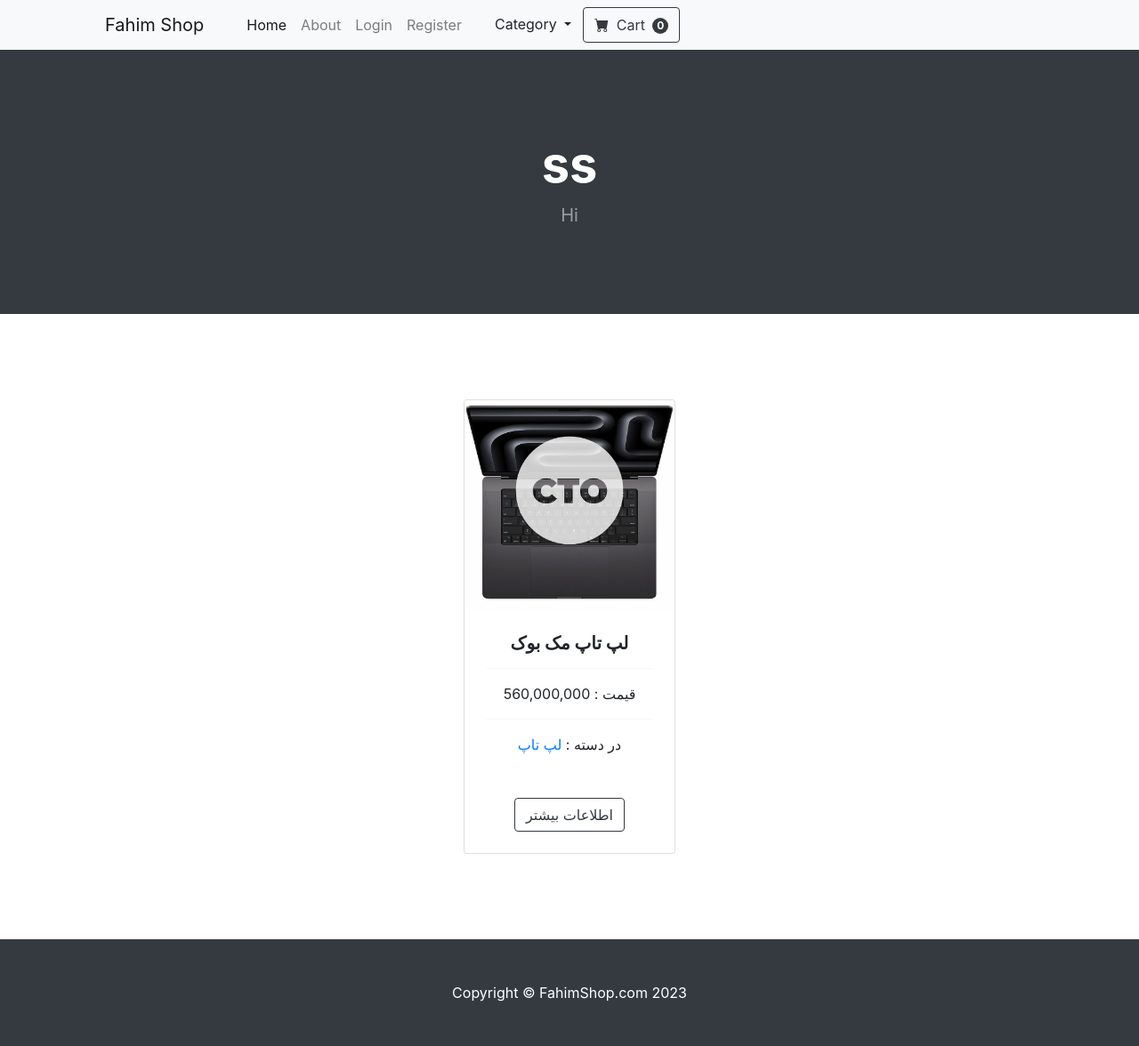
After one commit to FahimReza1386/FahimShop, a Django app: a page that uses Website/Store/templates/navbar.html in a window 1280 px wide. The commit adds this page. Shown: the whole page at 89% size. Run offline with Django 5.2, Linux system fonts and the light colour scheme; data comes from the database, SQL or seed files in the repository; both versions use the stored data as it was after the commit; some libraries are stand-ins or nearby versions.

Commit message:
Create a Categorys Sheet

```diff
--- a/Website/Store/models.py
+++ b/Website/Store/models.py
@@ -55,3 +55,18 @@ class Order(models.Model):
 
     def __str__(self):
         return self.product
+
+
+
+class Admins(models.Model):
+    first_name = models.CharField(max_length=50)
+    last_name = models.CharField(max_length=50)
+    email = models.EmailField(max_length=100)
+    user = models.ForeignKey(Customer, on_delete=models.CASCADE)
+    password = models.CharField(max_length=100)
+    phone = models.CharField(max_length=20)
+
+
+
+    def __str__(self):
+        return self.first_name
--- /dev/null
+++ b/Website/Store/templates/Category.html
@@ -0,0 +1,120 @@
+{% extends 'base.html' %}
+{% load static %}
+{% load humanize %}
+
+
+{% block content %}
+
+
+    <!-- Header-->
+
+        <header class="bg-dark py-5">
+            <div class="container px-4 px-lg-5 my-5">
+                <div class="text-center text-white">
+                    <h1 class="display-4 fw-bolder">ss</h1>
+                    <p class="lead fw-normal text-white-50 mb-0">Hi</p>
+                </div>
+            </div>
+        </header>
+
+        <!-- Section-->
+        <section class="py-5">
+            <div class="container px-4 px-lg-5 mt-5">
+                <div class="row gx-4 gx-lg-5 row-cols-2 row-cols-md-3 row-cols-xl-4 justify-content-center">
+                    {% for item in Product %}
+                    {% if item.is_sale %}
+                     <div class="col mb-5">
+                        <div class="card h-100">
+                            <div class="badge bg-dark text-white position-absolute" style="top: 0.5rem ; right: 0.5rem;">تخفیف</div>
+                            <!-- Product image-->
+                            <img class="card-img-top" src="{{ item.image.url }}" alt="..." />
+                            <!-- Product details-->
+                            <div class="card-body p-4">
+                                <div class="text-center">
+                                    <!-- Product name-->
+                                    <h5 class="fw-bolder">{{ item.name }}</h5>
+                                    <hr/>
+                                    <!-- Product price-->
+                                    <h6 style="text-decoration: line-through">{{ item.price | intcomma }} : قیمت</h6>
+                                    <br/>
+                                    <h6> <ins>  {{ item.sale_price | intcomma }}  </ins> : قیمت با تخفیف</h6>تومان
+                                    <hr/>
+                                    در دسته :
+                                    <a href="#">{{ item.category }}</a>
+
+                                    <div class="d-flex justify-content-center small  text-warning mb-2 mt-3">
+                                        <div class="bi-star-fill"></div>
+                                        &nbsp;&nbsp;تخفیف&nbsp;&nbsp;
+                                        <div class="bi-star-fill"></div>
+                                    </div>
+
+                                </div>
+                            </div>
+                            <!-- Product actions-->
+                            <div class="card-footer p-4 pt-0 border-top-0 bg-transparent">
+                                <div class="text-center"><a class="btn btn-outline-dark mt-auto" href="/Product/{{ item.id }}">اطلاعات بیشتر</a></div>
+                            </div>
+                        </div>
+                    </div>
+                    {% elif Not_Avaliable %}
+                                <div class="col mb-5">
+                                <div class="card h-100">
+                                    <!-- Product image-->
+                                    <img class="card-img-top" src="{{ item.image.url }}" alt="..." />
+                                    <!-- Product details-->
+                                    <div class="card-body p-4">
+                                        <div class="text-center">
+                                            <!-- Product name-->
+                                            <h5 class="fw-bolder">{{ item.name }}</h5>
+                                            <hr/>
+                                            <!-- Product price-->
+
+                                            {{ item.price | intcomma }} : قیمت
+                                            <hr/>
+                                            در دسته :
+                                            <a href="#">{{ item.category }}</a>
+                                        </div>
+                                    </div>
+                                    <!-- Product actions-->
+                                    <div class="card-footer p-4 pt-0 border-top-0 bg-transparent">
+                                        <div class="text-center"><a class="btn btn-outline-dark mt-auto" href="/Product/{{ item.id }}">ناموجود</a></div>
+                                    </div>
+                                </div>
+                            </div>
+                    {% else %}
+                    <div class="col mb-5">
+                        <div class="card h-100">
+                            <!-- Product image-->
+                            <img class="card-img-top" src="{{ item.image.url }}" alt="..." />
+                            <!-- Product details-->
+                            <div class="card-body p-4">
+                                <div class="text-center">
+                                    <!-- Product name-->
+                                    <h5 class="fw-bolder">{{ item.name }}</h5>
+                                    <hr/>
+                                    <!-- Product price-->
+
+                                    {{ item.price | intcomma }} : قیمت
+                                    <hr/>
+                                    در دسته :
+                                    <a href="#">{{ item.category }}</a>
+                                </div>
+                            </div>
+                            <!-- Product actions-->
+                            <div class="card-footer p-4 pt-0 border-top-0 bg-transparent">
+                                <div class="text-center"><a class="btn btn-outline-dark mt-auto" href="/Product/{{ item.id }}">اطلاعات بیشتر</a></div>
+                            </div>
+                        </div>
+                    </div>
+
+                    {% endif %}
+                    {% endfor %}
+
+                    </div>
+                </div>
+            </div>
+
+        </section>
+
+
+{% endblock %}
--- a/Website/Store/templates/Login.html
+++ b/Website/Store/templates/Login.html
@@ -15,6 +15,7 @@
 
 <br/>
 
+<h2 class="text-center"> ورود دانشجویان</h2>
 <div class="container mb-5 col-md-7 text-center">
   <form  method="post" action="{% url 'Login' %}">
       {% csrf_token %}
@@ -30,7 +31,7 @@
     <button type="submit" style="width: 100px; height: 50px; text-align: center;" class="btn btn-success">ورود</button>
   </form>
 </div>
-
+<br/><br/><br/>
 
 
 <br/><br/><br/><br/><br/>
--- a/Website/Store/templates/Product.html
+++ b/Website/Store/templates/Product.html
@@ -37,6 +37,7 @@
         </div>
 
 
+
 <br/><br/><br/><br/>
     {% endfor %}
 {% endblock %}
--- a/Website/Store/templates/navbar.html
+++ b/Website/Store/templates/navbar.html
@@ -18,19 +18,25 @@
                         <li class="nav-item"><a class="nav-link" href="{% url 'Register' %}">Register</a></li>
                         {% endif %}
 
+                        <div class="dropdown">
+          <button type="button" class="btn dropdown-toggle ml-3" data-toggle="dropdown">
+            Category
+          </button>
+          <div class="dropdown-menu">
+                          <a class="dropdown-item" href="/">همه محصولات</a>
+            <a class="dropdown-item" href="/Category/لپ-تاپ">لپ تاپ</a>
+            <a class="dropdown-item" href="/Category/پرینتر">پرینتر</a>
+            <a class="dropdown-item" href="/Category/موبایل">موبایل</a>
+            <a class="dropdown-item" href="/Category/ساعت-هوشمند">ساعت هوشمند</a>
+            <a class="dropdown-item" href="/Category/دوربین">دوربین</a>
+            <a class="dropdown-item" href="/Category/هندزفری">هندزفری</a>
+            <a class="dropdown-item" href="/Category/لوازم-کامپیوتر">لوازم کامپیوتر</a>
+            <a class="dropdown-item" href="/Category/وسایل-نقلیه">وسایل نقلیه</a>
+            <a class="dropdown-item" href="/Category/مانیتور">مانیتور</a>
+          </div>
+        </div>
 
 
-
-                        <li class="nav-item dropdown">
-                            <a class="nav-link dropdown-toggle" id="navbarDropdown" href="#" role="button" data-bs-toggle="dropdown" aria-expanded="false">Shop</a>
-                            <ul class="dropdown-menu" aria-labelledby="navbarDropdown">
-                                <li><a class="dropdown-item" href="#!">All Products</a></li>
-                                <li><hr class="dropdown-divider" /></li>
-                                <li><a class="dropdown-item" href="#!">Popular Items</a></li>
-                                <li><a class="dropdown-item" href="#!">New Arrivals</a></li>
-                            </ul>
-                        </li>
-                    </ul>
                     <form class="d-flex">
                         <button class="btn btn-outline-dark" type="submit">
                             <i class="bi-cart-fill me-1"></i>
--- a/Website/Store/urls.py
+++ b/Website/Store/urls.py
@@ -9,4 +9,5 @@ urlpatterns = [
     path('Logout/' , views.Logout_User , name='Logout'),
     path('Register/' , views.Register_User , name='Register'),
     path('Product/<int:id>' , views.Product_View , name='Product'),
+    path('Category/<str:foo>' , views.Category1 , name='Admin'),
 ]
--- a/Website/Store/views.py
+++ b/Website/Store/views.py
@@ -1,13 +1,15 @@
 from django.shortcuts import render , redirect
 from . import models
 from .forms import RegisterForm
-from .models import Product
+from .models import Category,Product
 from django.contrib.auth import authenticate , login , logout
 from django.contrib import messages
 from django.contrib.auth.models import User
 from django.contrib.auth.forms import UserCreationForm
 from django import forms
 from . import forms
+from django.contrib.auth.models import Group
+
 
 # Create your views here.
 
@@ -67,3 +69,12 @@ def Register_User(request):
 def Product_View(request , id):
     Product1 = Product.objects.filter(id=id).all()
     return render(request=request , template_name='Product.html' , context={'Product1': Product1 })
+
+
+
+def Category1(request , foo):
+    #Replaces Speaces Whis Dash
+    foo = foo.replace('-', ' ')
+    category = Category.objects.get(name=foo)
+    All_Product = Product.objects.filter(category=category).all()
+    return render(request=request , template_name='Category.html' , context={'Product': All_Product , 'Category': category })
--- a/Website/Website/settings.py
+++ b/Website/Website/settings.py
@@ -108,6 +108,7 @@ USE_TZ = True
 STATIC_URL = 'static/'
 STATICFILES_DIRS = ['static/']
 
+
 MEDIA_URL = 'media/'
 MEDIA_ROOT = os.path.join(BASE_DIR , 'media')
 
```
Also changed, not shown: Website/Store/migrations/0005_admins.py (added), Website/db.sqlite3.
